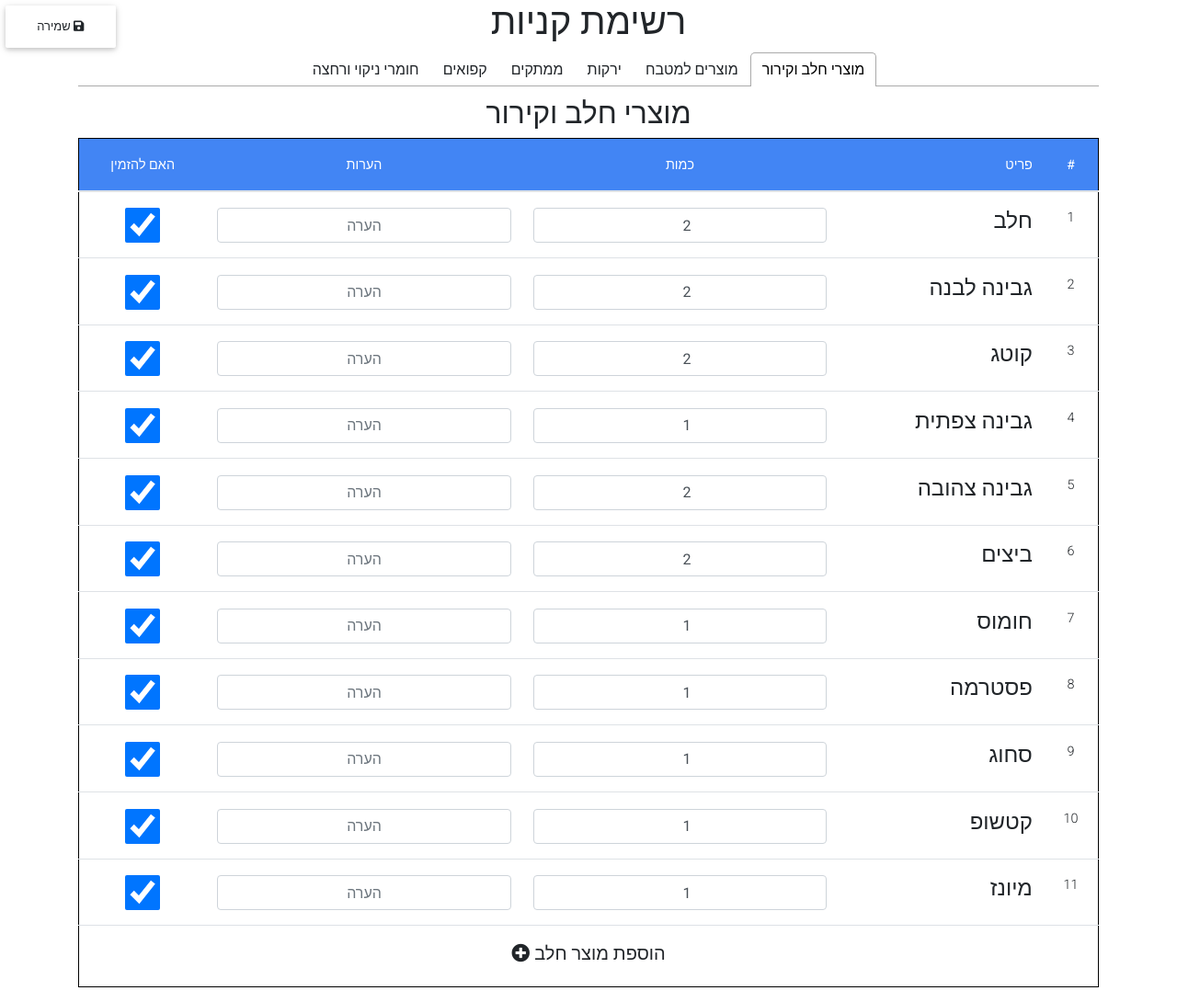
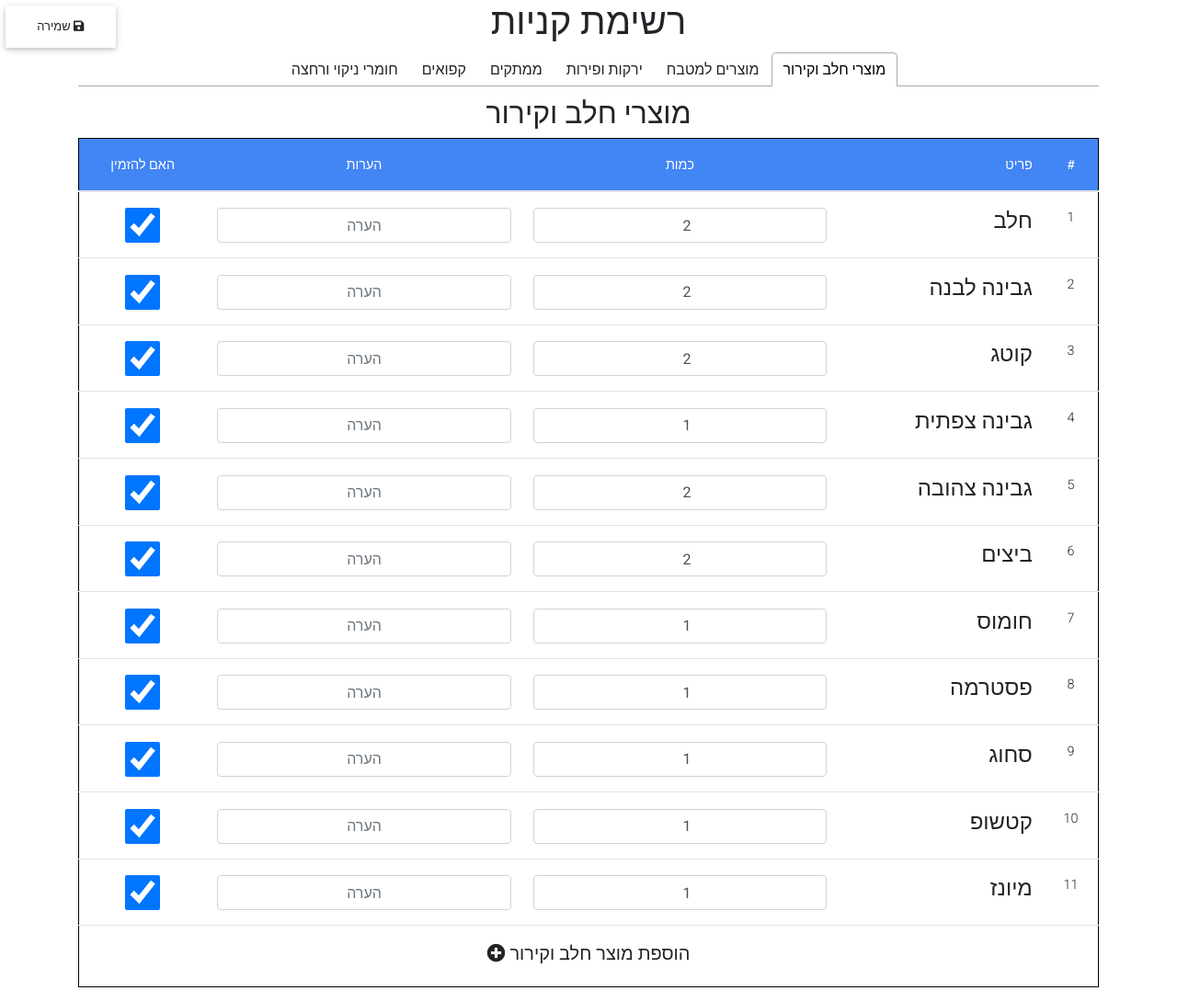
Before and after one commit to asaf6024/Shoping-System, a React (Create React App) app: page / in a window 1280 px wide. Shown: the whole page at 92% size. Built offline with nearby package versions, Linux system fonts and the light colour scheme.

Commit message:
update names

```diff
--- a/src/App.js
+++ b/src/App.js
@@ -91,7 +91,7 @@ function App() {
               <TabList>
                 <Tab>מוצרי חלב וקירור</Tab>
                 <Tab>מוצרים למטבח</Tab>
-                <Tab>ירקות</Tab>
+                <Tab>ירקות ופירות</Tab>
                 <Tab>ממתקים</Tab>
                 <Tab>קפואים</Tab>
                 <Tab>חומרי ניקוי ורחצה</Tab>
@@ -100,7 +100,7 @@ function App() {
               <TabPanel>
                 <h2 className='text-center'> מוצרי חלב וקירור</h2>
                 <Items
-                  headline={'מוצר חלב'}
+                  headline={'מוצר חלב וקירור'}
                   setItems={setFridge}
                   items={fridge}
                 />
@@ -117,9 +117,9 @@ function App() {
               </TabPanel>
 
               <TabPanel>
-                <h2 className='text-center'>ירקות</h2>
+                <h2 className='text-center'>ירקות ופירות</h2>
                 <Items
-                  headline={'ירק'}
+                  headline={'ירקות ופירות'}
                   setItems={setVegetables}
                   items={vegetables}
                 />
--- a/src/components/Add/Add.js
+++ b/src/components/Add/Add.js
@@ -38,7 +38,7 @@ export const Add = ({ number, setDisplayAdd, items, setItems }) => {
                     className='form-control'
                     required
                     value={name}
-                    placeholder='מוצר'
+                    placeholder='הקלידו שם מוצר...'
                     onChange={(e) => setName(e.target.value)}
                 />
             </td>
--- a/src/components/SendMessage/SendMessage.js
+++ b/src/components/SendMessage/SendMessage.js
@@ -35,7 +35,7 @@ const SendMessage = ({ saveReservation, reservation, setModalShow, modalShow })
                 headlineText={'בדיקה'}
                 show={modalShow}
                 onHide={() => setModalShow(false)}
-                ButtonText='ביטול'
+                ButtonText='סגירה'
                 ButtonCloseText={'שליחה'}
                 message={message}
             />
```
